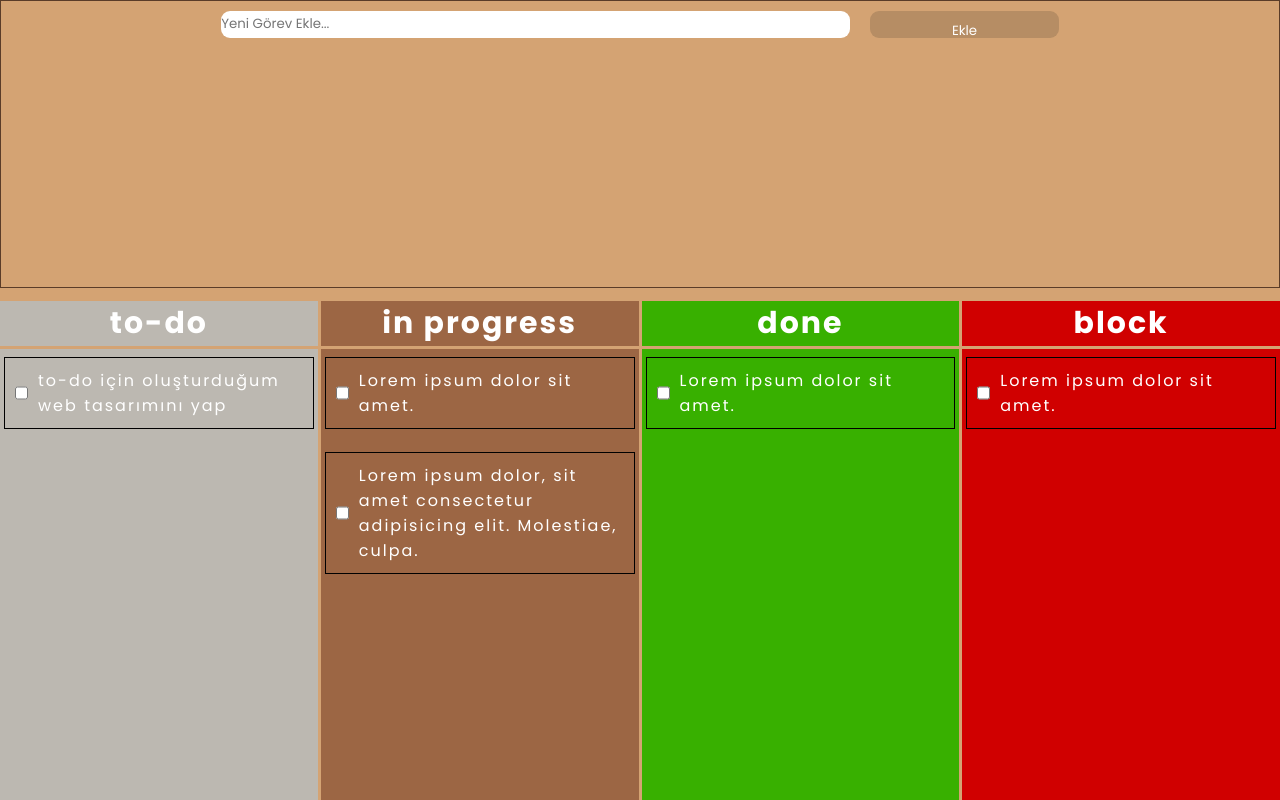
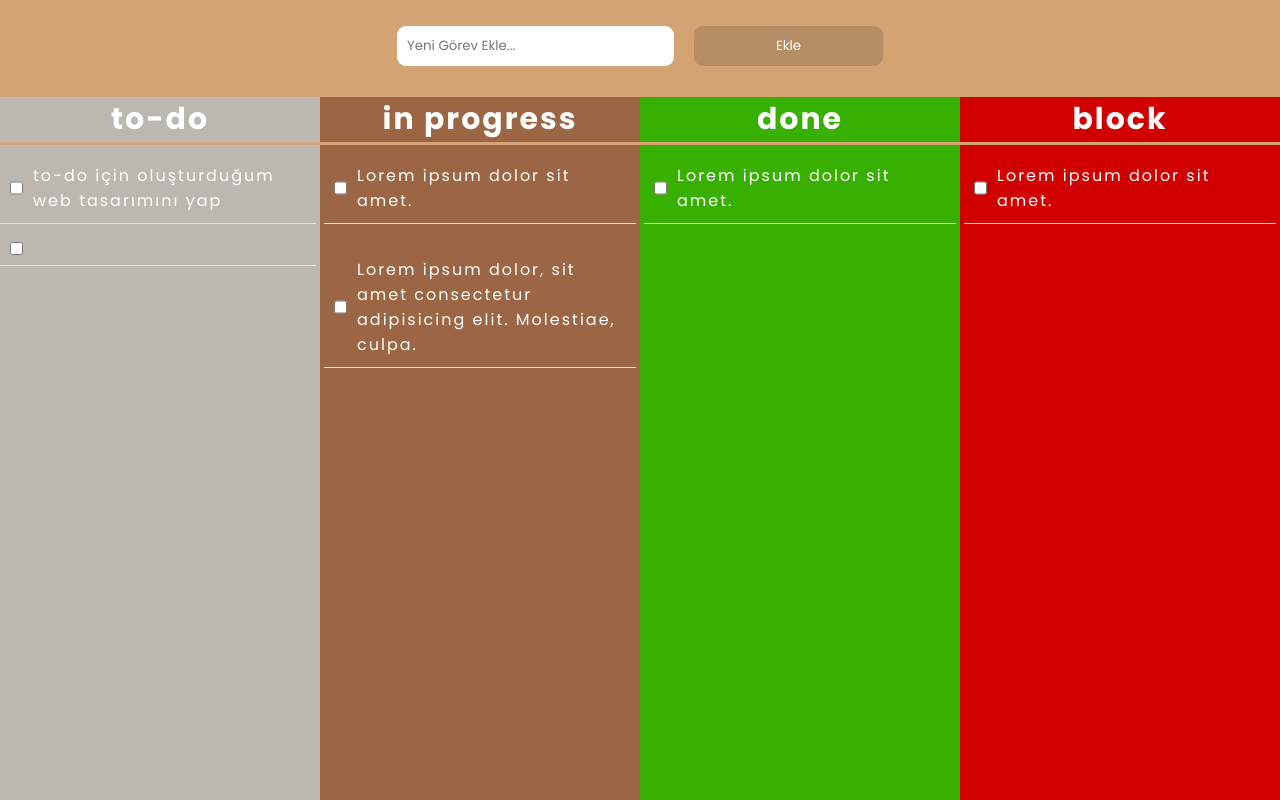
Before and after one commit to furkankuluncakli/Basic-To-Do-App, a plain HTML site: page index.html in a window 1280 px wide. Both pictures are taken after a click on the button "Ekle". Drawn offline with Linux system fonts and the light colour scheme.

Commit message:
add: javascript add todo function and fix styling.

```diff
--- a/index.html
+++ b/index.html
@@ -8,13 +8,16 @@
   </head>
   <body>
     <section class="container">
+      <div>
         <div class="add-task">
-        <input type="text" id="task-input" placeholder="Yeni Görev Ekle..."/>
+          <input type="text" id="task-input" placeholder="Yeni Görev Ekle..." />
           <button id="add-task-btn">Ekle</button>
         </div>
+      </div>
+      <div class="to-do-container">
         <div class="to-do">
           <h2 class="to-do-title">to-do</h2>
-        <div class="cards">
+          <div class="todo-cards">
             <div class="card">
               <input type="checkbox" />
               <div>
@@ -31,7 +34,7 @@
               <p>Lorem ipsum dolor sit amet.</p>
             </div>
             <div class="card">
-            <input type="checkbox">
+              <input type="checkbox" />
               <p>
                 Lorem ipsum dolor, sit amet consectetur adipisicing elit.
                 Molestiae, culpa.
@@ -57,6 +60,7 @@
             </div>
           </div>
         </div>
+      </div>
     </section>
 
     <script src="index.js"></script>
--- a/index.js
+++ b/index.js
@@ -0,0 +1,18 @@
+const input = document.getElementById("task-input");
+const button = document.getElementById("add-task-btn");
+const todoCards = document.getElementsByClassName("todo-cards");
+
+button.addEventListener("click", todoEkle);
+
+function todoEkle() {
+  const eklenecekValue = input.value;
+  const eklenecekTodo = document.createElement("div");
+  eklenecekTodo.className = "card";
+  eklenecekTodo.innerHTML = `
+              <input type="checkbox" />
+              <div>
+                <p>${eklenecekValue}</p>
+              </div>`;
+
+  todoCards[0].appendChild(eklenecekTodo);
+}
--- a/style.css
+++ b/style.css
@@ -8,37 +8,32 @@
 }
 
 .container {
+  padding-top: 1rem;
   height: 100vh;
   display: grid;
-  grid-template-columns: repeat(4, 1fr);
+  grid-template-rows: 1fr 9fr; /* CONTAINERIN ALTINDAKİ ELEMANLARI BÖLMEYE
+  YARAR, 1E9 ORANI BİZİM SEÇTİĞİMİZ, 2YE 30 DA VEREBİLİRİZ.*/
   color: white;
   gap: 3px;
   background-color: #d4a373;
   letter-spacing: 2px;
 }
 
-
-.add-task{
+.add-task {
   display: flex;
   justify-content: center;
-  grid-row: span 4 ;
   padding: 10px;
   margin-bottom: 10px;
-  border: 1px solid #5a3c28;
   width: 100%;
-  grid-column: span 4;
-  grid-row: 1/2;
-
 }
 
-.add-task input{
-  width: 50%;
-  height: 10%;
+.add-task input {
+  padding: 10px;
   border: none;
   border-radius: 9px;
 }
 
-.add-task button{
+.add-task button {
   margin-left: 20px;
   padding: 10px;
   width: 15%;
@@ -49,13 +44,15 @@
   border: none;
   color: #fff;
   cursor: pointer;
-
 }
 
-.add-task button:hover{
+.add-task button:hover {
   background-color: #9c6644;
 }
-
+.to-do-container {
+  display: grid;
+  grid-template-columns: repeat(4, 1fr);
+}
 .to-do {
   background-color: #bcb8b1;
 }
@@ -88,10 +85,10 @@
   padding: 10px;
   margin-top: 8px;
   margin-right: 4px;
-  border: 1px solid black;
   display: flex;
+  border-bottom: 1px solid wheat;
 }
 
-p{
-    margin-left: 10px;
+p {
+  margin-left: 10px;
 }
```
Lines whose indentation alone changed are shown as unchanged.
